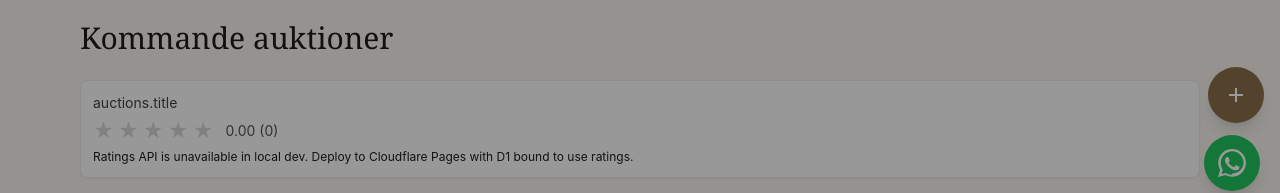
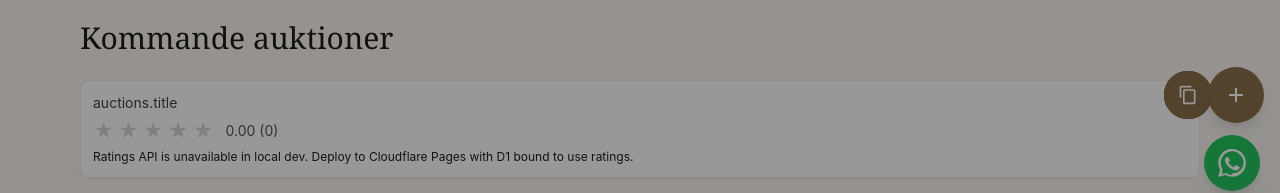
Before and after one commit to Houman6460/auktionsrundan, a React (Vite) app: page / in a window 1280 px wide. Shown: the part 589-782 px from the top of the page. Built offline with nearby package versions, Linux system fonts and the light colour scheme; no server answers.

Commit message:
fix(share): true circular arc around + and centered anchor to improve open-state layout; maintain color and overlap rules

```diff
--- a/src/components/ShareMenu.jsx
+++ b/src/components/ShareMenu.jsx
@@ -72,7 +72,7 @@ export default function ShareMenu() {
     telegram: `https://t.me/share/url?url=${encodeURIComponent(url)}&text=${encodeURIComponent(text)}`,
   }
 
-  const itemBase = `${isLeft ? 'absolute top-[0.2em] left-[0.2em]' : 'absolute top-[0.2em] right-[0.2em]'} z-[-1] flex items-center justify-center w-12 h-12 rounded-full text-white bg-earth-dark transition-transform duration-300`
+  const itemBase = `${isLeft ? 'absolute top-1/2 left-1/2' : 'absolute top-1/2 right-1/2'} z-[-1] flex items-center justify-center w-12 h-12 rounded-full text-white bg-earth-dark transition-transform duration-300`
 
   // Build ordered list of enabled keys
   const keys = []
@@ -83,12 +83,12 @@ export default function ShareMenu() {
   if (cfg.platforms?.copy) keys.push('copy')
 
   // Arrange along a nice inward arc around the button
-  // For RIGHT side: use angles roughly from -25deg (slightly above) to -145deg (below), evenly spaced
-  // For LEFT side: mirror across vertical axis by multiplying cos by -1
+  // For RIGHT side: angles roughly from -20deg (slightly above) to -160deg (below), evenly spaced
+  // For LEFT side: mirror horizontally by forcing x to positive (inward to the right)
   const count = keys.length
   const radius = 92 // px, adjust for tighter/looser arc
-  const startDeg = -25
-  const endDeg = -145
+  const startDeg = -20
+  const endDeg = -160
   const step = count > 1 ? (endDeg - startDeg) / (count - 1) : 0
 
   const items = keys.map((key, idx) => {
@@ -96,8 +96,11 @@ export default function ShareMenu() {
     const rad = (Math.PI / 180) * deg
     const cos = Math.cos(rad)
     const sin = Math.sin(rad)
-    const x = (isLeft ? 1 : -1) * radius * Math.abs(cos) // inward: left => +x, right => -x
+    // Base local offsets
+    let x = radius * cos
     const y = radius * sin
+    // Enforce inward direction only by sign, do not distort magnitude
+    x = isLeft ? Math.abs(x) : -Math.abs(x)
     return { key, x: `${x.toFixed(1)}px`, y: `${y.toFixed(1)}px` }
   })
 
@@ -134,7 +137,7 @@ export default function ShareMenu() {
           {items.map((it, idx) => (
             <li key={it.key}
                 className={`${itemBase} ${open ? 'transition-[transform] ease-[cubic-bezier(0.175,0.885,0.32,1.275)]' : ''}`}
-                style={{ transform: open ? `translate3d(${it.x}, ${it.y}, 0)` : 'translate3d(0,0,0)' }}
+                style={{ transform: open ? `translate(-50%, -50%) translate3d(${it.x}, ${it.y}, 0)` : 'translate(-50%, -50%) translate3d(0,0,0)' }}
             >
               <button
                 type="button"
```
